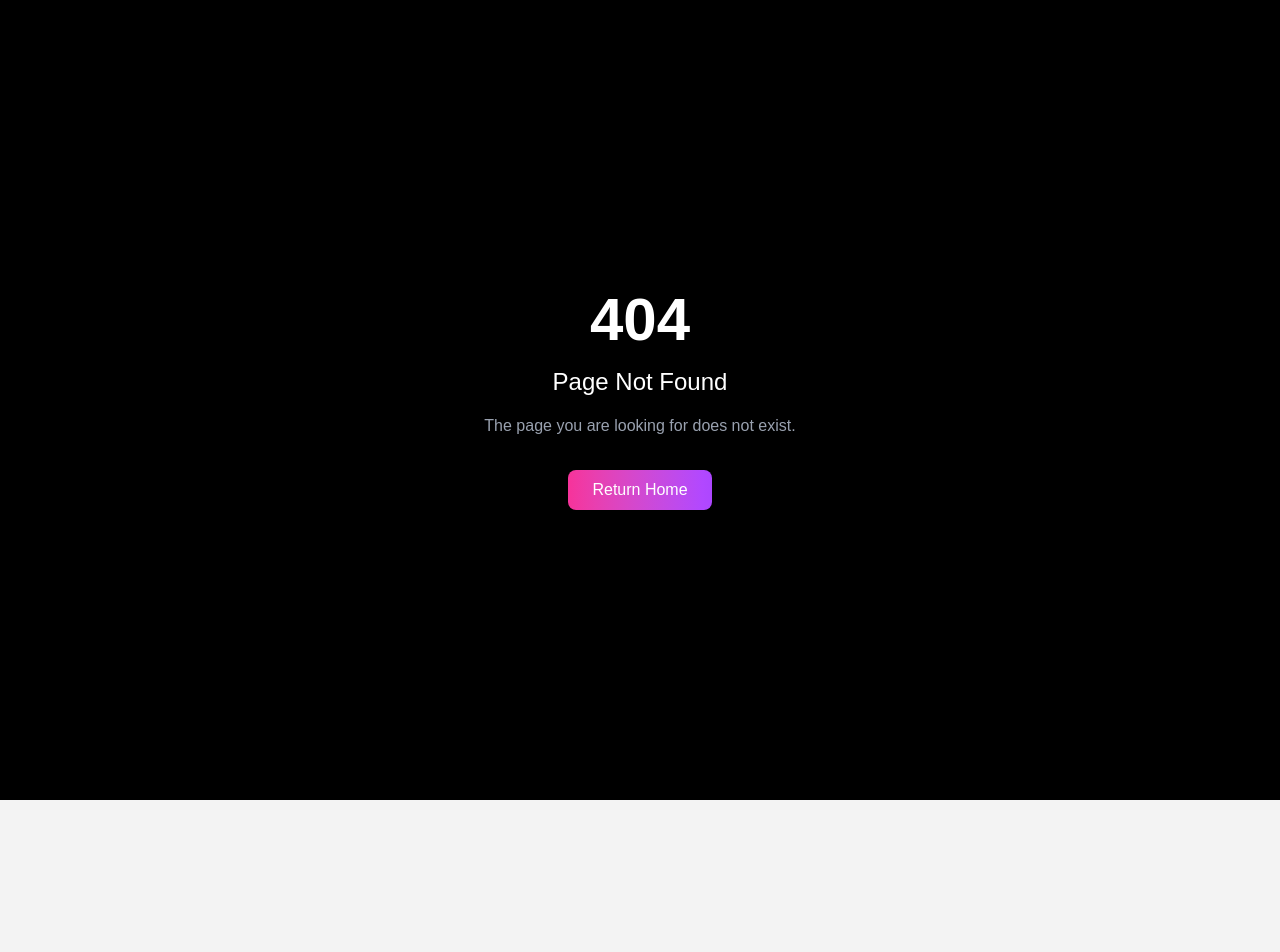
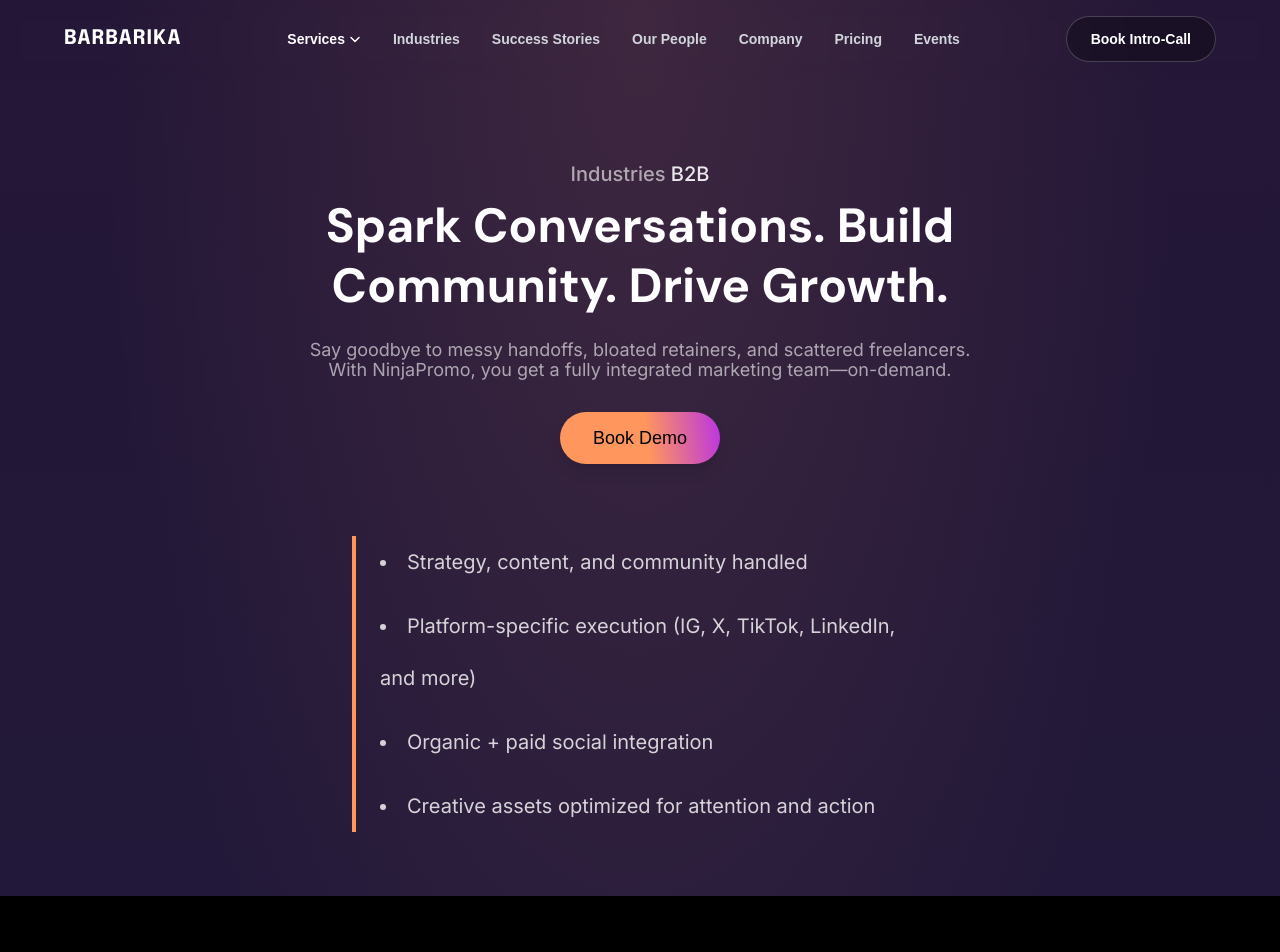
Before and after one commit to xbarbarika/consultingweb3, a Next.js app: page /industries in a window 1280 px wide. Before the commit this address had no page. Shown: the top 952 px of the page. Before the commit the page ends 800 px from the top, so only its background shows below. Built offline with nearby package versions, Linux system fonts and the light colour scheme.

Commit message:
industries page

```diff
--- /dev/null
+++ b/src/app/industries/page.tsx
@@ -0,0 +1,69 @@
+"use client";
+import React, { useState } from "react";
+import Navbar from '@/components/Navbar';
+import MenuModal from '@/components/MenuModal';
+import Footer from '@/components/Footer';
+import Link from 'next/link';
+
+export default function Industries() {
+  const [menuOpen, setMenuOpen] = useState(false);
+  return (
+    <div className="text-white">
+      <div className="min-h-screen w-full" style={{
+        background: `linear-gradient(180deg, #1a1028 0%, #18122B 60%, #0B0711 100%), radial-gradient(ellipse at top, rgba(255,150,93,0.12) 0%, transparent 60%)`,
+        backgroundBlendMode: 'screen',
+        backgroundColor: '#0B0711',
+        backgroundSize: 'cover',
+        backgroundPosition: 'center',
+        backgroundRepeat: 'no-repeat',
+      }}>
+        <Navbar onMenuClick={() => setMenuOpen(true)} />
+        <main className="w-full flex flex-col items-center justify-start pt-24 sm:pt-28 lg:pt-24 pb-10 px-4 md:px-8 lg:px-16 min-h-[calc(100vh-64px)]">
+          {/* Industries Label */}
+          <div className="text-white/60 text-xl font-medium leading-7 mt-16 mb-2" style={{ fontFamily: 'Inter' }}>Industries <span className="text-white/90 font-medium">B2B</span></div>
+          {/* Main Heading */}
+          <h1 className="text-3xl sm:text-4xl md:text-5xl font-bold leading-tight text-center mb-4" style={{ fontFamily: 'DM Sans', maxWidth: 800 }}>
+            Spark Conversations. Build Community. Drive Growth.
+          </h1>
+          {/* Subheading */}
+          <p className="mt-2 text-white/60 max-w-2xl text-lg font-normal leading-[110%] text-center mb-8" style={{ fontFamily: 'Inter' }}>
+            Say goodbye to messy handoffs, bloated retainers, and scattered freelancers.<br />
+            With NinjaPromo, you get a fully integrated marketing team—on-demand.
+          </p>
+          {/* Book Demo Button */}
+          <div className="mb-12">
+            <Link href="/book-demo">
+              <button className="px-8 py-3 rounded-full font-medium text-black text-lg shadow-lg transition-all duration-300" style={{
+                background: 'linear-gradient(82deg, #FF965D 54.13%, #BA34E2 100.03%)',
+                minWidth: 160
+              }}>
+                Book Demo
+              </button>
+            </Link>
+          </div>
+          {/* Bullet Points */}
+          <div className="flex flex-col items-center w-full">
+            <ul className="space-y-3 list-disc list-inside text-left max-w-xl mx-auto" style={{
+              color: 'rgba(255, 255, 255, 0.8)',
+              fontFamily: 'Inter',
+              fontSize: '20px',
+              fontWeight: 400,
+              lineHeight: '2.6',
+              borderLeft: '4px solid #FF965D',
+              paddingLeft: '24px',
+              marginTop: '24px',
+              marginBottom: '24px',
+            }}>
+              <li>Strategy, content, and community handled</li>
+              <li>Platform-specific execution (IG, X, TikTok, LinkedIn, and more)</li>
+              <li>Organic + paid social integration</li>
+              <li>Creative assets optimized for attention and action</li>
+            </ul>
+          </div>
+        </main>
+        <Footer />
+        <MenuModal isOpen={menuOpen} onClose={() => setMenuOpen(false)} />
+      </div>
+    </div>
+  );
+}
--- a/src/components/Navbar.tsx
+++ b/src/components/Navbar.tsx
@@ -127,21 +127,9 @@ const Navbar: React.FC<NavbarProps> = ({ onMenuClick }) => {
                 )}
               </div>
             ) : item.label === 'Industries' ? (
-              pathname === '/' ? (
-                <span
-                  onClick={e => {
-                    e.preventDefault();
-                    document.getElementById('industries')?.scrollIntoView({ behavior: 'smooth' });
-                  }}
-                  className="capitalize"
-                >
-                  {item.label}
-                </span>
-              ) : (
-                <Link href="/#industries">
-                  <span className="capitalize">{item.label}</span>
-                </Link>
-              )
+              <Link href="/industries">
+                <span className="capitalize">{item.label}</span>
+              </Link>
             ) : item.label === 'Our people' ? (
               pathname === '/' ? (
                 <span
```
